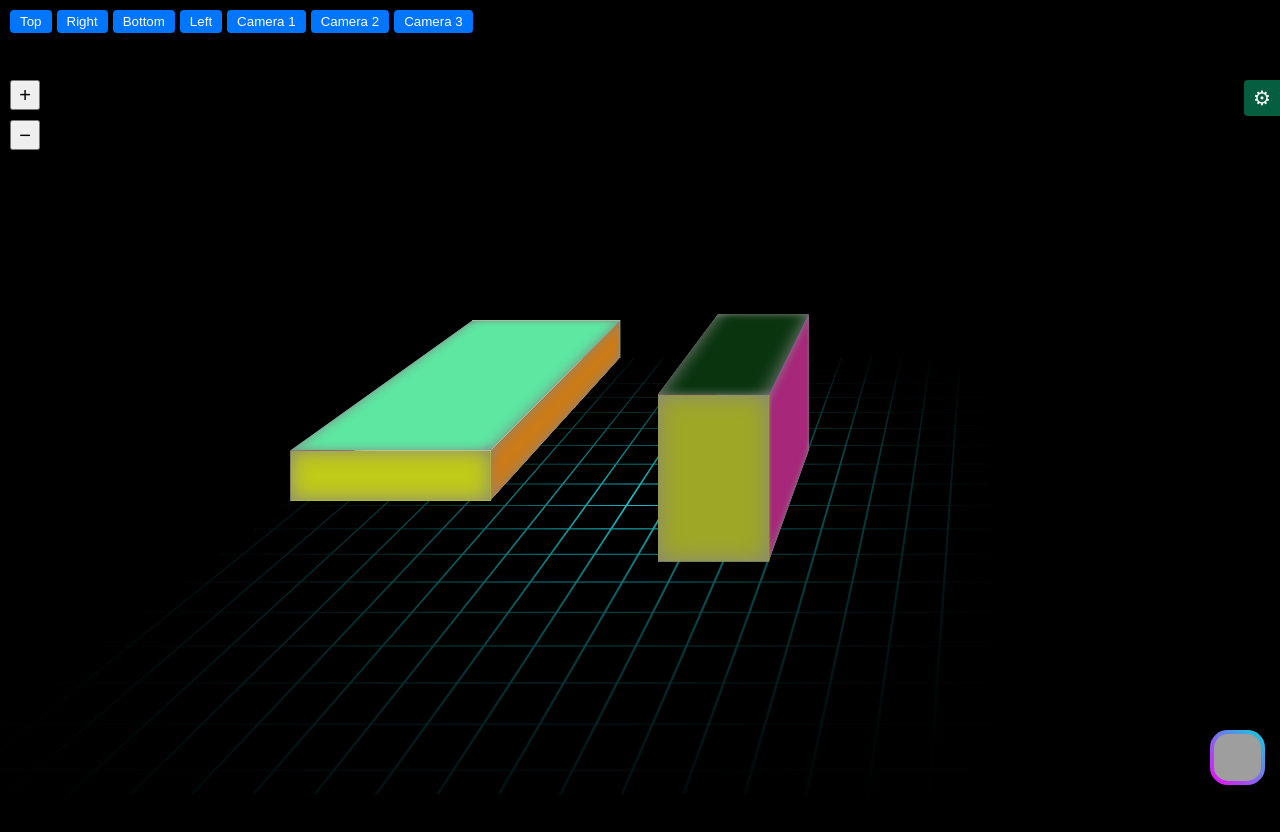
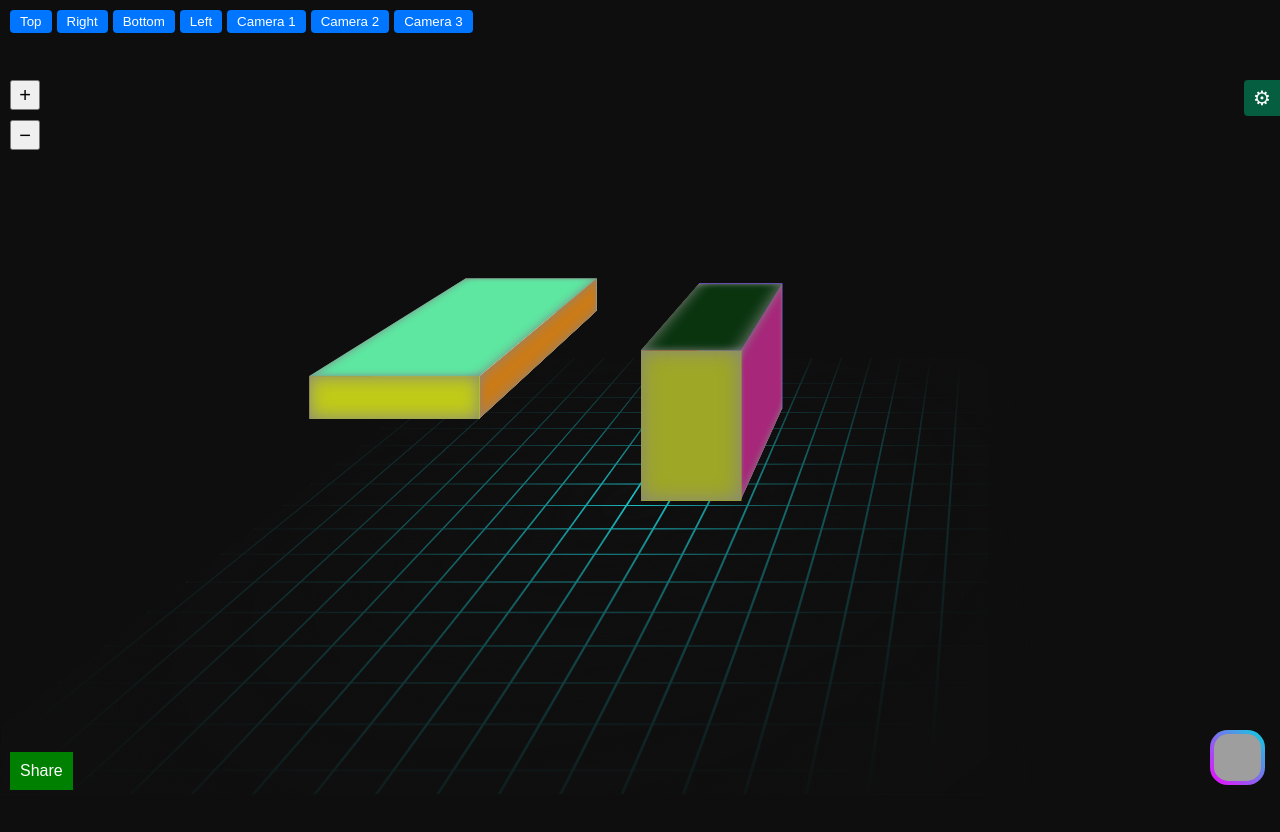
Before and after one commit to abdullahturkmen/mat-create-3d-elements, a React (Create React App) app: page / in a window 1280 px wide. Shown: the top 832 px of the page. Built offline with nearby package versions, Linux system fonts and the light colour scheme; grey boxes are pictures that could not be loaded.

Commit message:
project updated

```diff
--- a/src/App.js
+++ b/src/App.js
@@ -32,6 +32,8 @@ const App = () => {
     const rotateXAxisSizeRef = useRef(null);
     const rotateYAxisSizeRef = useRef(null);
     const rotateZAxisSizeRef = useRef(null);
+
+    const formRef = useRef(null);
 
     const [newElement, setNewElement] = useState([]);
 
@@ -109,9 +111,9 @@ const App = () => {
                 xWidth: parseInt(xAxisSizeRef.current.value),
                 yWidth: parseInt(yAxisSizeRef.current.value),
                 zWidth: parseInt(zAxisSizeRef.current.value),
-                top: `calc(50% - ${parseInt(topSizeRef.current.value)
+                top: `calc(50% + ${parseInt(topSizeRef.current.value)
                     }px)`,
-                left: `calc(50% - ${parseInt(leftSizeRef.current.value)
+                left: `calc(50% + ${parseInt(leftSizeRef.current.value)
                     }px)`,
                 bottomSpace: parseInt(bottomSizeRef.current.value),
                 rotateX: parseInt(rotateXAxisSizeRef.current.value),
@@ -203,6 +205,18 @@ const App = () => {
         };
     }, [colorPickerRef]);
 
+    useEffect(() => {
+        function handleClickOutside(event) {
+            if (formRef.current && !formRef.current.contains(event.target)) {
+                setFormVisible(false)
+            }
+        }
+        document.addEventListener("mousedown", handleClickOutside);
+        return () => {
+            document.removeEventListener("mousedown", handleClickOutside);
+        };
+    }, [formRef]);
+
     const disabledForm = () => {
         if (xAxisSize <= 0 || yAxisSize <= 0 || zAxisSize <= 0) {
             return true
@@ -218,10 +232,16 @@ const App = () => {
         setFloorZoom(floorZoom - 1 / 20)
     }
 
+    const shareProject = () => {
+        console.log("al git",elements)
+    }
+
     return (
         <div className="App">
 
             <Author />
+
+            <div className='export-btn' onClick={shareProject}>Share</div>
 
 
             <div className='camera-positions'>
@@ -291,7 +311,7 @@ const App = () => {
             }
 
 
-            <form onSubmit={addElement}
+            <form ref={formRef} onSubmit={addElement}
                 className={
                     `form ${formVisible && 'open'
                     }`
--- a/src/assets/css/style.scss
+++ b/src/assets/css/style.scss
@@ -14,7 +14,7 @@ body {
     justify-content: center;
     align-items: center;
     position: relative;
-    background: #000;
+    background: #0e0e0e;
     overflow: hidden;
     font-family: sans-serif;
 }
@@ -45,6 +45,7 @@ body {
             border-bottom-left-radius: 5px;
             display: none;
             position: relative;
+            top: 30px;
 
         }
 
@@ -64,7 +65,6 @@ body {
 
     &-open {
         position: absolute;
-
         z-index: 10;
         display: none;
         background: #0075ff;
@@ -144,7 +144,7 @@ body {
         width: 698px;
         height: 698px;
         position: relative;
-        box-shadow: 0 0 40px 40px black;
+        box-shadow: 0 0 40px 40px #0e0e0e;
         transform-style: preserve-3d;
         transition: all 0.2s ease-in-out;
 
@@ -158,12 +158,12 @@ body {
                 background-size: 100%;
             }
             &:before {
-                background-image: radial-gradient(#0000, #000),
+                background-image: radial-gradient(#0000, #0e0e0e),
                     repeating-linear-gradient(transparent, transparent 38px, #1ac6cc 38px, #1ac6cc 40px);
             }
             &:after {
                 transform: rotate(90deg);
-                background-image: radial-gradient(#0000, #000), radial-gradient(#0000, #000),
+                background-image: radial-gradient(#0000, #0e0e0e), radial-gradient(#0000, #0e0e0e),
                     repeating-linear-gradient(transparent, transparent 38px, #1ac6cc 38px, #1ac6cc 40px);
             }
         }
@@ -337,3 +337,13 @@ body {
         top: calc(10% + 40px);
     }
 }
+
+.export-btn{
+    position: absolute;
+    bottom: 10px;
+    left: 10px;
+    background-color: green;
+    color: #fff;
+    z-index: 10;
+    padding: 10px;
+}
--- a/src/components/Element.js
+++ b/src/components/Element.js
@@ -49,7 +49,7 @@ const Element = props => {
         setElementSideDetailState(elementSideDetail)
 
 
-        elementAllDetail = { ...elementAllDetail, 'width': `${elementAllDetail.xWidth}px`, 'height': `${elementAllDetail.zWidth}px`, 'transform': `translateZ(${(elementAllDetail.yWidth / 2) + elementAllDetail.bottomSpace}px) rotateZ(${elementAllDetail.rotateY}deg)  rotateY(${elementAllDetail.rotateZ}deg)  rotateX(${elementAllDetail.rotateX}deg)` }
+        elementAllDetail = { ...elementAllDetail, 'width': `${elementAllDetail.xWidth}px`, 'height': `${elementAllDetail.zWidth}px`, 'transform': `translate(-50%, -50%) translateZ(${(elementAllDetail.yWidth / 2) + elementAllDetail.bottomSpace}px) rotateZ(${elementAllDetail.rotateY}deg)  rotateY(${elementAllDetail.rotateZ}deg)  rotateX(${elementAllDetail.rotateX}deg)` }
         //console.log("elementAllDetail",elementAllDetail)
         setElementCubeDetailState(elementAllDetail)
 
```
